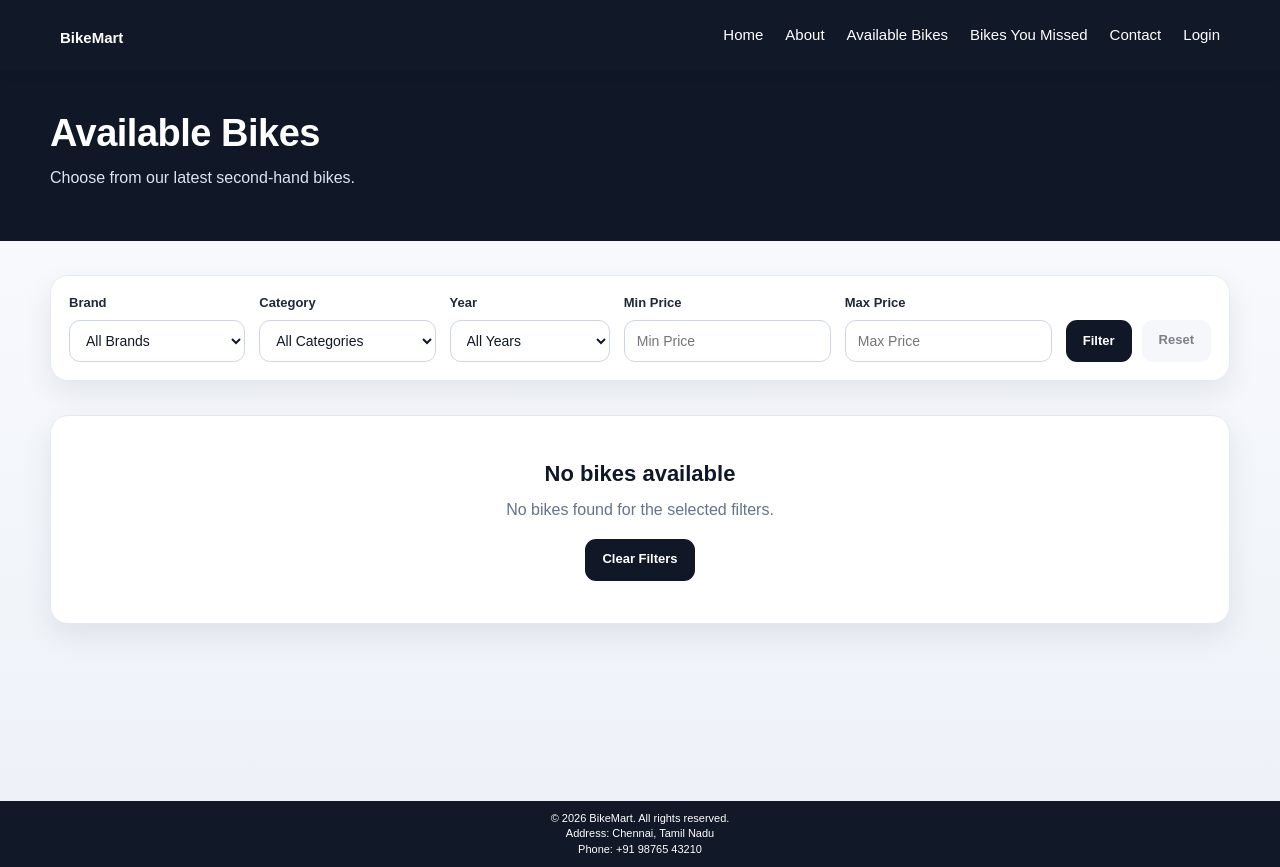
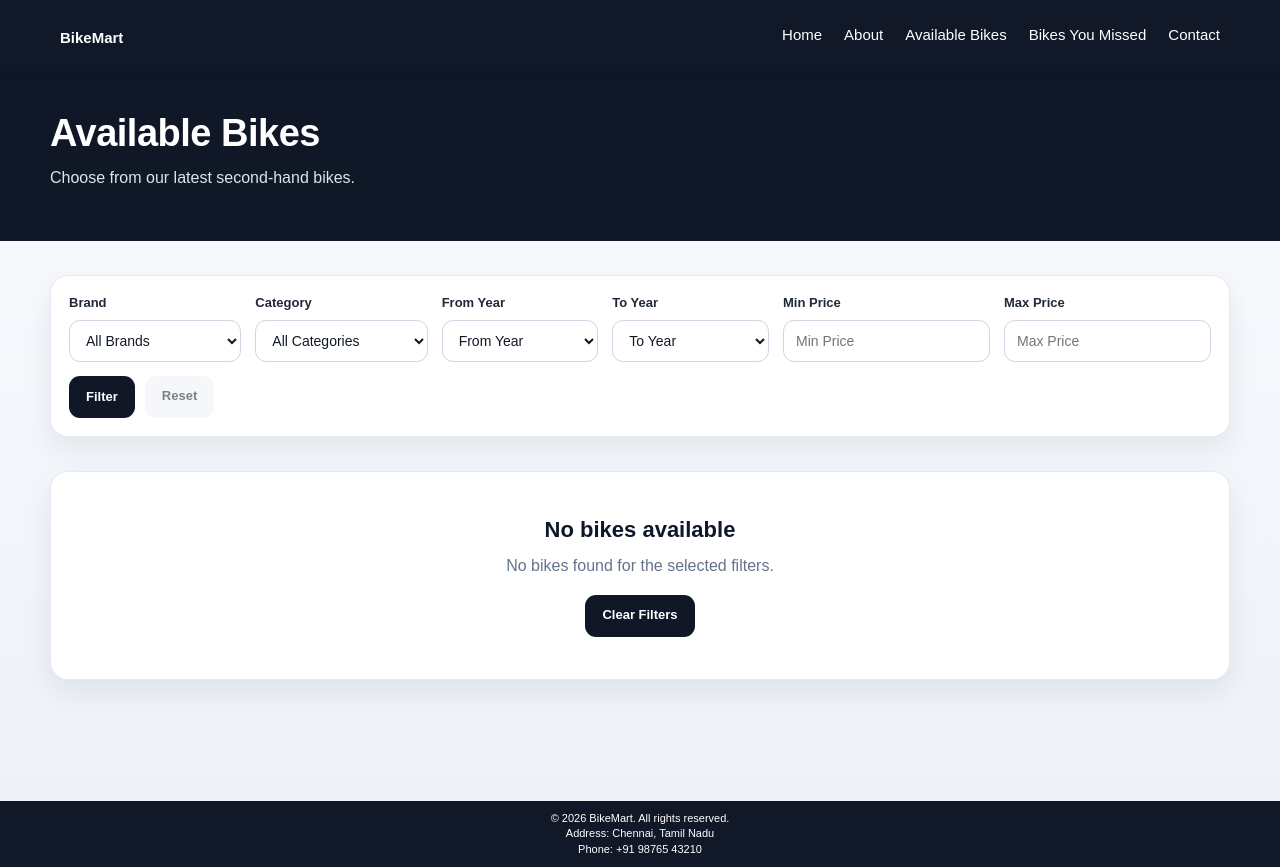
Before and after one commit to marivigneshwaran/Bike-Mart, a Django app: page /available-bikes/ in a window 1280 px wide. Run offline with Django 5.2, Linux system fonts and the light colour scheme; data that the repository does not hold is empty.

Commit message:
Update in login link and filter details

```diff
--- a/bikes/views.py
+++ b/bikes/views.py
@@ -148,7 +148,8 @@ def available_bikes(request):
 
     brand = request.GET.get('brand')
     category = request.GET.get('category')
-    year = request.GET.get('year')
+    from_year = request.GET.get('from_year')
+    to_year = request.GET.get('to_year')
     min_price = request.GET.get('min_price')
     max_price = request.GET.get('max_price')
 
@@ -158,8 +159,11 @@ def available_bikes(request):
     if category:
         bikes = bikes.filter(category=category)
 
-    if year:
-        bikes = bikes.filter(model_year=year)
+    if from_year:
+        bikes = bikes.filter(model_year__gte=from_year)
+
+    if to_year:
+        bikes = bikes.filter(model_year__lte=to_year)
 
     if min_price:
         bikes = bikes.filter(selling_price__gte=min_price)
@@ -211,7 +215,8 @@ def available_bikes(request):
     has_filters = any([
         brand,
         category,
-        year,
+        from_year,
+        to_year,
         min_price,
         max_price,
     ])
@@ -225,7 +230,8 @@ def available_bikes(request):
 
         'selected_brand': brand,
         'selected_category': category,
-        'selected_year': year,
+        'selected_from_year': from_year,
+        'selected_to_year': to_year,
         'selected_min_price': min_price,
         'selected_max_price': max_price,
         'has_filters': has_filters,
--- a/templates/base.html
+++ b/templates/base.html
@@ -27,8 +27,6 @@
         {% if user.is_authenticated %}
             <a href="{% url 'admin_dashboard' %}">Dashboard</a>
             <a href="{% url 'admin_logout' %}">Logout</a>
-        {% else %}
-            <a href="{% url 'admin_login' %}">Login</a>
         {% endif %}
     </nav>
 </header>
--- a/templates/website/bikes.html
+++ b/templates/website/bikes.html
@@ -39,11 +39,23 @@
             </div>
 
             <div class="filter-field">
-                <label for="year">Year</label>
-                <select name="year" id="year">
-                    <option value="">All Years</option>
+                <label for="from_year">From Year</label>
+                <select name="from_year" id="from_year">
+                    <option value="">From Year</option>
                     {% for year in years %}
-                        <option value="{{ year }}" {% if selected_year == year|stringformat:"s" %}selected{% endif %}>
+                        <option value="{{ year }}" {% if selected_from_year == year|stringformat:"s" %}selected{% endif %}>
+                            {{ year }}
+                        </option>
+                    {% endfor %}
+                </select>
+            </div>
+
+            <div class="filter-field">
+                <label for="to_year">To Year</label>
+                <select name="to_year" id="to_year">
+                    <option value="">To Year</option>
+                    {% for year in years %}
+                        <option value="{{ year }}" {% if selected_to_year == year|stringformat:"s" %}selected{% endif %}>
                             {{ year }}
                         </option>
                     {% endfor %}
@@ -138,9 +150,11 @@
 <script>
     document.addEventListener("DOMContentLoaded", function () {
         const form = document.getElementById("availableBikeFilterForm");
+
         const brandSelect = document.getElementById("brand");
         const categorySelect = document.getElementById("category");
-        const yearSelect = document.getElementById("year");
+        const fromYearSelect = document.getElementById("from_year");
+        const toYearSelect = document.getElementById("to_year");
         const minPriceInput = document.getElementById("min_price");
         const maxPriceInput = document.getElementById("max_price");
 
@@ -160,6 +174,7 @@
                     return item[1];
                 }
             }
+
             return value;
         }
 
@@ -207,7 +222,8 @@
         });
 
         categorySelect.addEventListener("change", submitFilter);
-        yearSelect.addEventListener("change", submitFilter);
+        fromYearSelect.addEventListener("change", submitFilter);
+        toYearSelect.addEventListener("change", submitFilter);
 
         minPriceInput.addEventListener("input", function () {
             clearTimeout(priceTimer);
```
